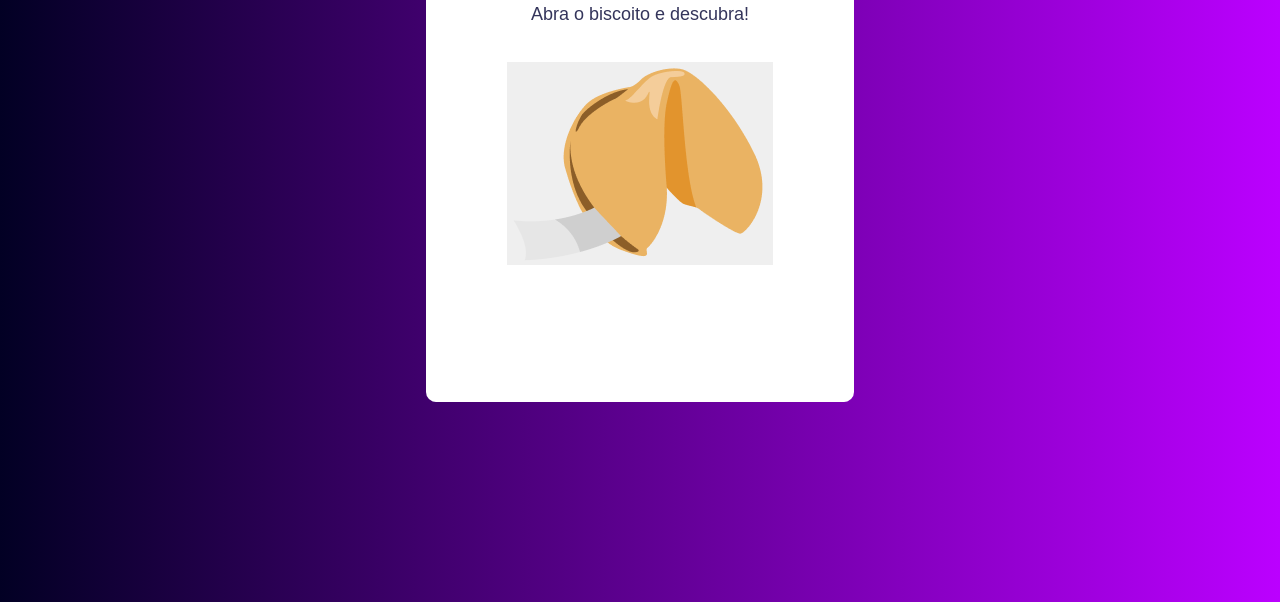
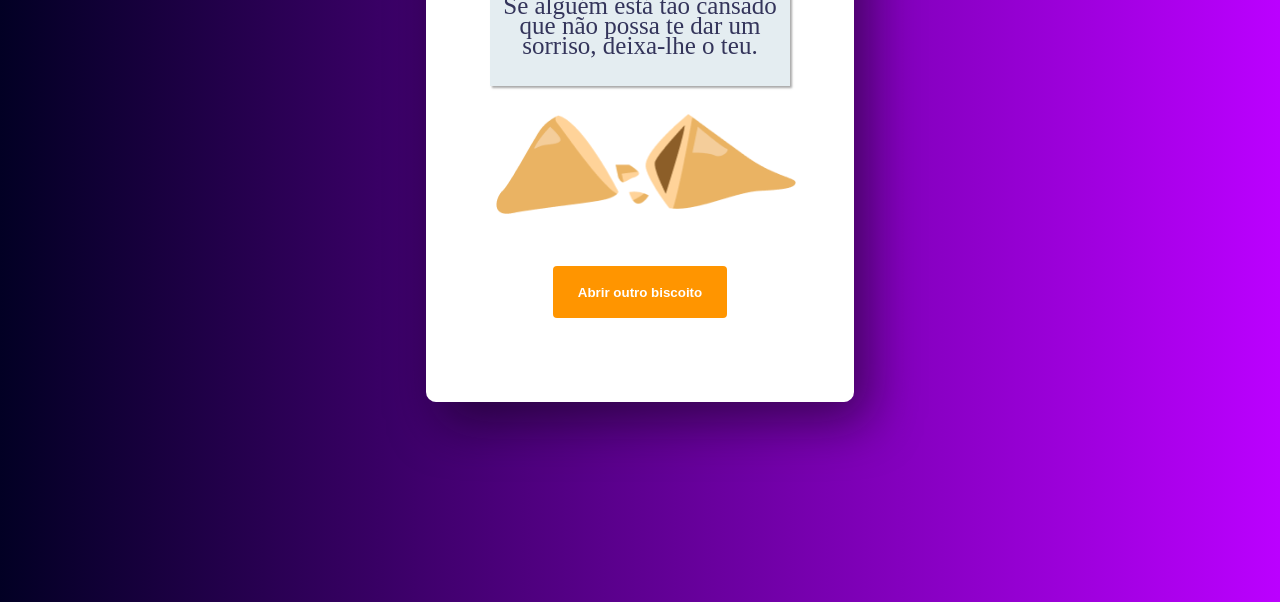
Before and after one commit to wagnerfelten/BiscoitoDaSorte, a website built with Vite: page index.html in a window 1280 px wide. Shown: the part 362-964 px from the top of the page. Built offline with nearby package versions, Linux system fonts and the light colour scheme; a web font is replaced by a local one.

Commit message:
criado style do card2

```diff
--- a/index.html
+++ b/index.html
@@ -1,22 +1,30 @@
 <!DOCTYPE html>
-<html lang="en">
+<html lang="pt-br">
   <head>
     <meta charset="UTF-8" />
+
+    <link rel="preconnect" href="https://fonts.googleapis.com" />
+    <link rel="preconnect" href="https://fonts.gstatic.com" crossorigin />
+    <link
+      href="https://fonts.googleapis.com/css2?family=Sevillana&display=swap"
+      rel="stylesheet"
+    />
+
     <link rel="icon" type="image/svg+xml" href="/vite.svg" />
     <meta name="viewport" content="width=device-width, initial-scale=1.0" />
-    <link rel="stylesheet" href="./src/style/style.css">
+    <link rel="stylesheet" href="./src/style/style.css" />
     <title>Biscoito da Sorte</title>
   </head>
   <body>
     <main class="main-container">
-      <section class="card1">
+      <section class="card1 hide">
         <div>
           <h1>Qual é a sua sorte de hoje?</h1>
           <p>Abra o biscoito e descubra!</p>
         </div>
 
         <div>
-          <button>
+          <button onclick="newCard2(event)">
             <img src="./public/img/fortune-cookie.png" alt="img-biscoito" />
           </button>
         </div>
@@ -24,10 +32,15 @@
 
       <section class="card2 hide">
         <div>
-          <h1>Aqui está a sua sorte de hoje:</h1>
-
-          <p>msg</p>
-
+          <div>
+            <h1>Aqui está a sua sorte de hoje:</h1>
+            <div class="phrase">
+              <p>
+                Se alguém está tão cansado que não possa te dar um sorriso,
+                deixa-lhe o teu.
+              </p>
+            </div>
+          </div>
           <img src="./public/img/opened-cookie.png" alt="" />
         </div>
 
@@ -36,5 +49,7 @@
         </div>
       </section>
     </main>
+
+    <script src="./src/js/main.js"></script>
   </body>
 </html>
--- a/src/js/main.js
+++ b/src/js/main.js
@@ -0,0 +1,14 @@
+let card1 = document.querySelector('.card1')
+let card2 = document.querySelector('.card2')
+
+
+function newCard2 (event) {
+    event.preventDefault();
+
+    card1.classList.add("hide");
+    card2.classList.remove("hide");
+
+    alert('deu certo')
+
+    console.log("deu certo")
+}
--- a/src/style/style.css
+++ b/src/style/style.css
@@ -25,10 +25,11 @@ body {
   background-color: #fff;
   margin: 200px auto;
   border-radius: 10px;
+  box-shadow: 15px 20px 50px rgba(8, 8, 8, 0.5);
 }
 
 .card1 {
-  display: flex;
+  display: none;
   flex-direction: column;
   align-items: center;
   justify-content: center;
@@ -52,10 +53,94 @@ body {
   font-weight: 400;
   font-size: 18px;
   line-height: 20px;
-  color: #34355B;;
+  color: #34355b;
 }
 
-.card1 button{
-    border: none;
-    margin-top: 18px;
+.card1 button {
+  border: none;
+  margin-top: 18px;
+
+  cursor: pointer;
 }
+
+.card1 button:focus {
+  animation: animationButton 0.2s;
+  animation-iteration-count: 5;
+}
+
+.card2 {
+  display: flex;
+  flex-direction: column;
+  align-items: center;
+  padding-top: 30px;
+
+}
+
+.card2 h1 {
+  font-family: sans-serif;
+  font-size: 34px;
+  line-height: 49px;
+  font-weight: 700;
+  text-align: center;
+}
+
+.phrase {
+  width: 300px;
+  height: 100px;
+  margin: 0 auto;
+  margin-top: 20px;
+  background-color: #E4EDF1;
+  box-shadow: 2px 2px 2px rgba(85, 85, 85, 0.5);
+
+}
+
+.card2 p {
+  text-align: center;
+  padding: 10px;
+  font-family: 'Sevillana';
+  font-weight: 400;
+  font-size: 25px;
+  line-height: 20px;
+  color: #34355b;
+}
+
+.card2 img {
+  width: 300px;
+  height: 100px;
+  margin-top: 28px;
+  margin-left: 70px;
+}
+
+.card2 button {
+  width: 174px;
+  height: 52px;
+  margin-top: 48px;
+  font-weight: 700;
+  color: #fff;
+  background: #ff9500;
+  border-radius: 4px;
+  border: #af6702;
+}
+
+.card2 button:hover {
+  background-color: #af6702;
+  cursor: pointer;
+}
+
+@keyframes animationButton {
+  0% {
+    margin-left: 0;
+  }
+  25% {
+    margin-left: 5px;
+  }
+  50% {
+    margin-left: 0;
+  }
+  75% {
+    margin-left: -5px;
+  }
+  100% {
+    margin-left: 0;
+  }
+}
```
